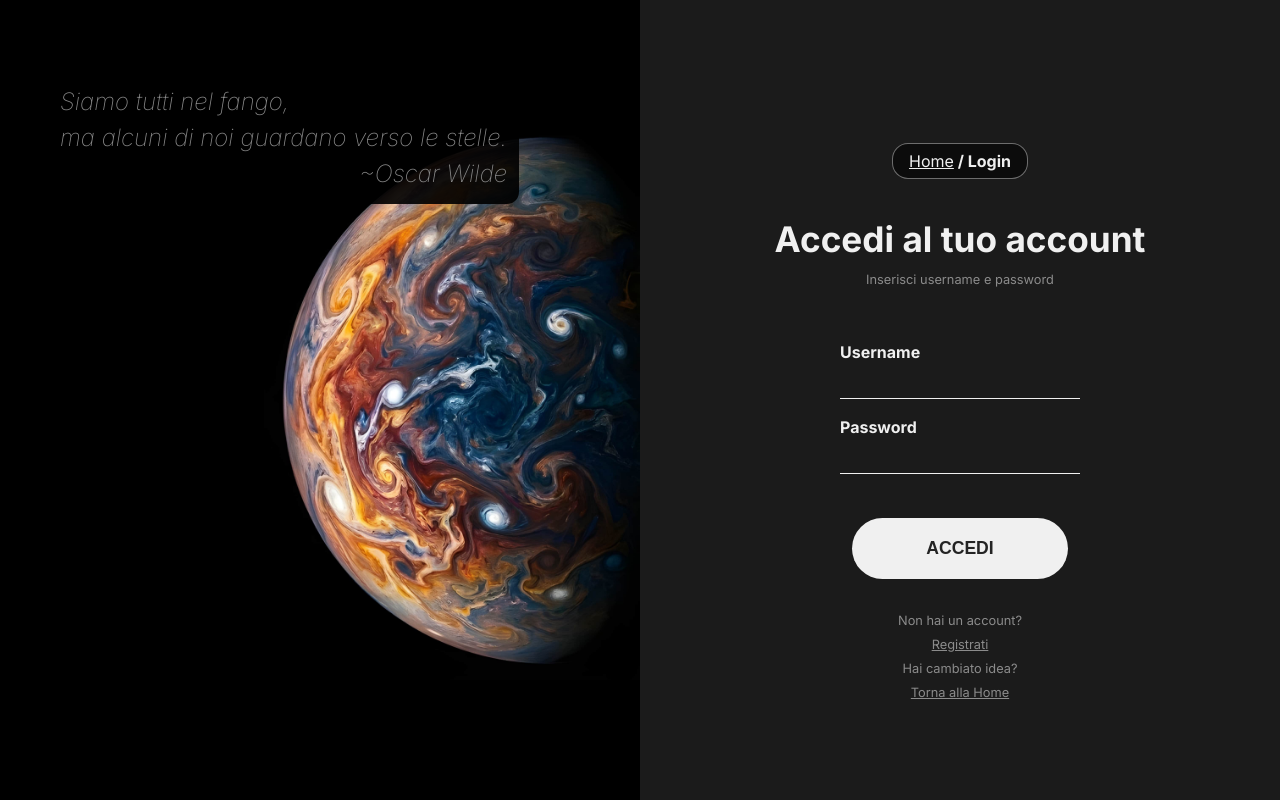
After one commit to Chris-Libra-Unipd/ProgettoTecWeb, a PHP site: page /login.html in a window 1280 px wide. The commit adds this page. Run offline with PHP 8.4, Linux system fonts and the light colour scheme.

Commit message:
login e registrazione statiche

```diff
--- a/css/mini_style.css
+++ b/css/mini_style.css
@@ -23,3 +23,38 @@
 #header-container .menu-mobile-aperto-alta-spec {
     display: flex;
 }
+
+
+/*======================= CHRIS =====================*/
+#planet-desktop{
+    display: none;
+}
+
+#planet-mobile{
+    display: block;
+    width: 100%;
+    margin-top:2em;
+}
+
+#auth-form-bg{
+    height: auto;
+}
+
+blockquote{
+    display: none;
+}
+
+#auth-form-bg{
+    background: transparent;
+    width:100%;
+    float:none;
+    color: var(--txt-color-not-pure-white);
+}
+
+#auth-form-container{
+    width: 100%;
+}
+
+form > input{
+    background-color: var(--bg-color-dark-black);
+}
--- a/css/style.css
+++ b/css/style.css
@@ -14,6 +14,19 @@
     --bgButton-color-not-pure-white: #F0F0F0;
     --header-bg-color: rgba(12, 12, 12, 0.9);
     --border-liquid-glass: rgba(255, 255, 255, 0.4);
+
+    --bg-color-auth-form: #1b1b1b;
+
+    /*PROPOSTE DI NOMI VARIABILI
+    --link
+    --visited-link
+    --normal-text
+    --error-te
+    --secondary-text
+    --border
+    --button-bg
+    */
+
 }
 
 html {
@@ -262,3 +275,156 @@ header {
     color: white;
     max-width: 90%;
 }
+
+
+/*================ CHRIS ================*/
+#auth-page {
+    background-color: var(--bg-color-dark-black);
+    background-image: none;
+    background-attachment: fixed;
+    padding-top: 0em;
+}
+
+#planet-desktop{
+    margin-top: 15vh;
+    height: 70vh;
+    position: fixed;
+    right: 50%;
+    min-height: 500px;
+}
+
+#planet-mobile{
+    display: none;
+}
+
+#breadcrumb{
+    background: var(--header-bg-color);
+    -webkit-backdrop-filter: blur(3px);
+    backdrop-filter: blur(3.5px);
+    color: var(--txt-color-not-pure-white);
+    border: 1px solid var(--border-liquid-glass);
+    padding: 0.3em 1em;
+    border-radius: 1em;
+    margin: 3em auto;
+    width: fit-content;
+    font-weight: bold;
+
+}
+
+#breadcrumb a {
+    color: var(--txt-color-not-pure-white);
+    font-weight: normal;
+}
+
+blockquote{
+    position: absolute;
+    color: var(--txt-color-gray);
+    font-family: "Inter", "Roboto", sans-serif;
+    font-size: 1.5em;
+    font-style: italic;
+    font-weight:150;
+    line-height: 1.5em;
+    padding: 0.5em;
+    border-radius: 0.5em;
+    background-color: rgba(0, 0, 0, 0.907);
+    margin: 2em 2em;
+    max-width: 35%;
+}
+
+blockquote cite{
+    float:right;
+}
+
+#auth-form-bg{
+    background: var(--bg-color-auth-form);
+    width:50%;
+    height: 100vh;
+    min-height: fit-content;
+    float:right;
+    text-align: center;
+    color: var(--txt-color-not-pure-white);
+    display: flex;
+    align-items: center;
+}
+
+#auth-form-container{
+    width: 30em;
+    height: fit-content;
+    margin: auto;
+}
+
+form{
+    margin: auto;
+    margin-top: 3em;
+    width: 15em;
+}
+
+form > label{
+    display: block;
+    text-align: left;
+    margin-bottom: 0.3em;
+    margin-top: 1em;
+    font-weight: bold;
+}
+
+form > input{
+    width: 100%;
+    height: 1.5em;
+    background-color: var(--bg-color-auth-form);
+    border:none;
+    border-bottom: 1px solid var(--bgButton-color-not-pure-white);
+    color: var(--txt-color-not-pure-white);
+    font-size: 1.2em;
+}
+
+form > input:focus{
+    border:none;
+    border-bottom: 1px solid var(--bgButton-color-not-pure-white);
+    outline: none;
+}
+
+input[type="submit"]{
+    margin: 2.5em auto;
+    margin-bottom: 0em;
+    width: 90%;
+    height: 3.5em;
+    border-radius: 2em;
+    border: none;
+    font-weight: bold;
+    font-size: 1.1em;
+    background: var(--bgButton-color-not-pure-white);
+    color: var(--txt-color-dark-gray);
+    transition: 0.8s;
+}
+
+input[type="submit"]:hover, input[type="submit"]:focus{
+    scale: 1.08;
+}
+
+input[type="date"]::-webkit-calendar-picker-indicator {
+  filter: invert(1) brightness(0.9);
+}
+
+#auth-form-container > h1{
+    font-size: 2.2em;
+    margin-bottom: 0.5em;
+}
+
+#auth-form-container > p{
+    font-size:0.8em;
+    color: var(--txt-color-gray);
+}
+
+.error{
+    color: var(--txt-error-messages);
+}
+
+#authEscapeLinks{
+    margin-top: 2.3em;
+    color: var(--txt-color-gray);
+    font-size: 0.8em;
+}
+
+#authEscapeLinks > a{
+    color: var(--txt-color-gray);
+}
--- /dev/null
+++ b/login.html
@@ -0,0 +1,56 @@
+<!DOCTYPE html>
+<html lang="it">
+    <head>
+        <meta charset="UTF-8">
+        <meta name="viewport" content="width=device-width, initial-scale=1.0">
+        <meta name="description" content="Accedi al tuo account Nova Frontiers">
+        <meta name="keywords" content="accesso, account, nova frontier">
+        <link rel="preconnect" href="https://fonts.googleapis.com">
+        <link rel="preconnect" href="https://fonts.gstatic.com" crossorigin>
+        <link href="https://fonts.googleapis.com/css2?family=Inter:ital,opsz,wght@0,14..32,100..900;1,14..32,100..900&display=swap" rel="stylesheet">
+        <link rel="stylesheet" href="css/style.css">
+        <link rel="stylesheet" href="css/mini_style.css" media="screen and (max-width: 800px)">
+        <title>Nova Frontiers</title>
+        <link rel="icon" type="image/x-icon" href="assets/icons/favicon.ico">
+    </head>
+
+    <body id="auth-page">
+
+    <img src="assets/img/planetLogin.jpg" alt="" id="planet-desktop">--
+
+     <blockquote>
+        <p> Siamo tutti nel fango,</p>
+        <p>ma alcuni di noi guardano verso le stelle.</p>
+        <cite>~Oscar Wilde</cite>
+    </blockquote>
+
+    <div id="auth-form-bg">
+        <div id="auth-form-container">
+            <nav id="breadcrumb"><a href="index.html"><span lang="en">Home</span></a> / <span lang="en">Login</span></nav>
+            <h1>Accedi al tuo account</h1>
+            <p>Inserisci username e password</p>
+
+            <form action="" method="">
+                <label for="username">Username</label>
+                <input type="text" name="username" id="username" maxlength="20"/>
+
+                <label for="password">Password</label>
+                <input type="password" name="password" id="password" maxlength="20"/>
+
+                <input type="submit" name="login" value="ACCEDI"/>
+            </form>
+
+            <div id="authEscapeLinks">
+                <p>Non hai un account?</p>
+                <a href="register.html">Registrati</a>
+                <p>Hai cambiato idea?</p>
+                <a href="index.html">Torna alla Home</a>
+            </div>
+        </div>
+    </div>
+    <img src="assets/img/planetLoginMobile.jpg" alt="" id="planet-mobile">
+
+
+    </body>
+
+</html>
```
Also changed, not shown: register.html (added, +67 -0 lines), assets/img/planetLogin.jpg (added), assets/img/planetLoginBig.jpg (added), assets/img/planetLoginMobile.jpg (added).
